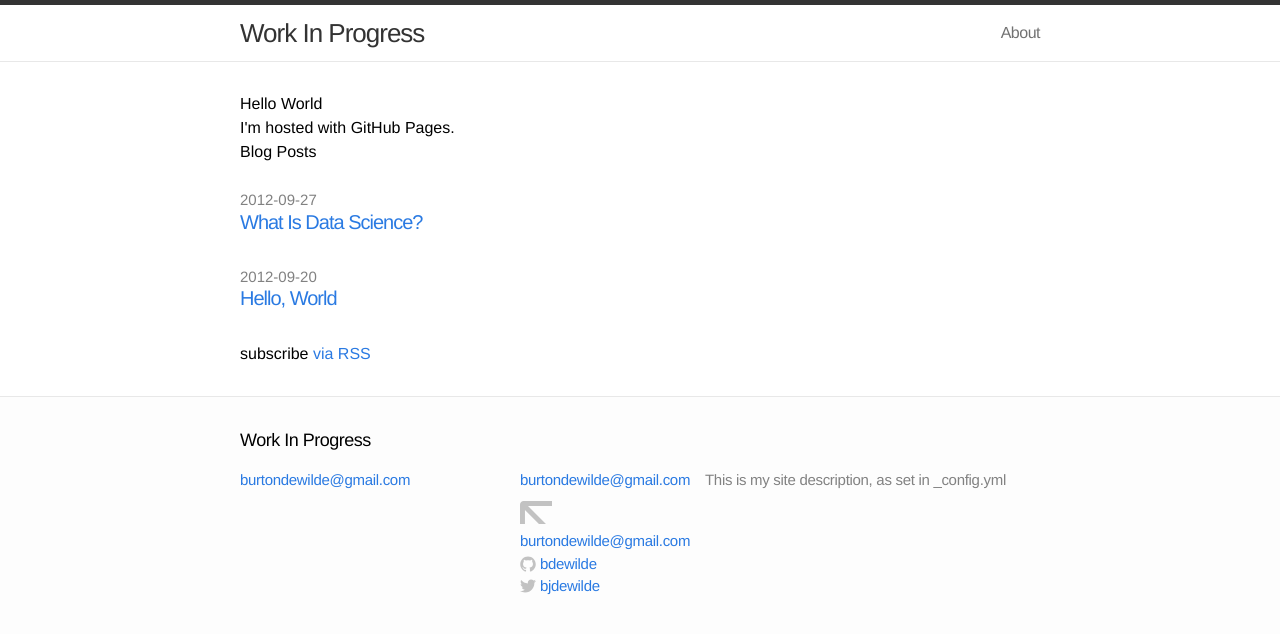
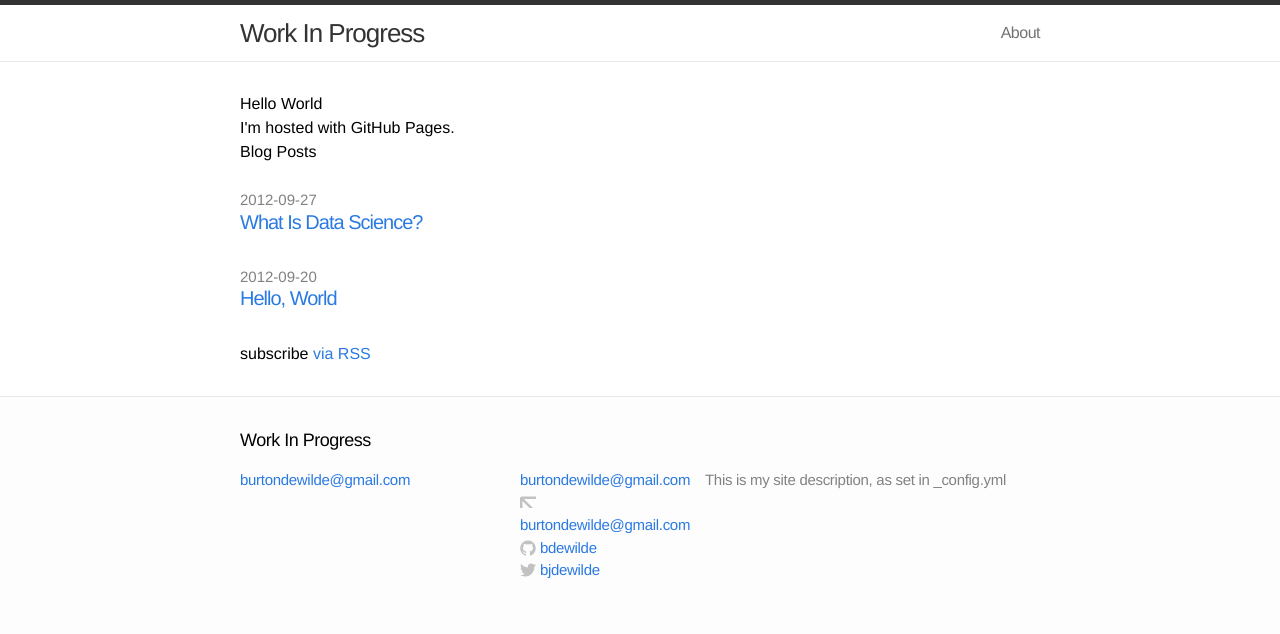
Before and after one commit to bdewilde/bdewilde.github.io, a Jekyll site: the page built from index.html, in a window 1280 px wide. Shown: the top 634 px of the page. Built offline with Jekyll 4.4.1, drawn with Linux system fonts in a browser that asks for light colours.

Commit message:
try try again

```diff
--- a/_includes/footer.html
+++ b/_includes/footer.html
@@ -18,7 +18,7 @@
           <a href="mailto:{{ site.email }}">{{ site.email }}
             <span class="icon email">
               <svg version="1.1" class="email-icon-svg" xmlns="http://www.w3.org/2000/svg" xmlns:xlink="http://www.w3.org/1999/xlink" x="0px" y="0px"
-                 viewBox="0 0 16 16" enable-background="new 0 0 16 16" xml:space="preserve" style="position:relative; width:32px">
+                 viewBox="0 0 16 16" enable-background="new 0 0 16 16" xml:space="preserve" style="position:relative; width:16px; height:16px">
                 <path fill-rule="evenodd" clip-rule="evenodd" fill="#C2C2C2" d="M30.143,4.542H1.857C0.834,4.542,0,5.375,0,6.399v19.201c0,1.024,0.834,1.858,1.857,1.858h28.285
                 c1.023,0,1.857-0.833,1.857-1.858V6.399C32,5.375,31.166,4.542,30.143,4.542z M29.522,23.992l-9.114-5.883l9.114-9.114V23.992z
                 M14.687,21.205c0.362,0.362,0.837,0.542,1.313,0.542c0.476,0,0.951-0.181,1.314-0.543l2.198-2.199l9.259,5.977H3.205l9.279-5.979
```
